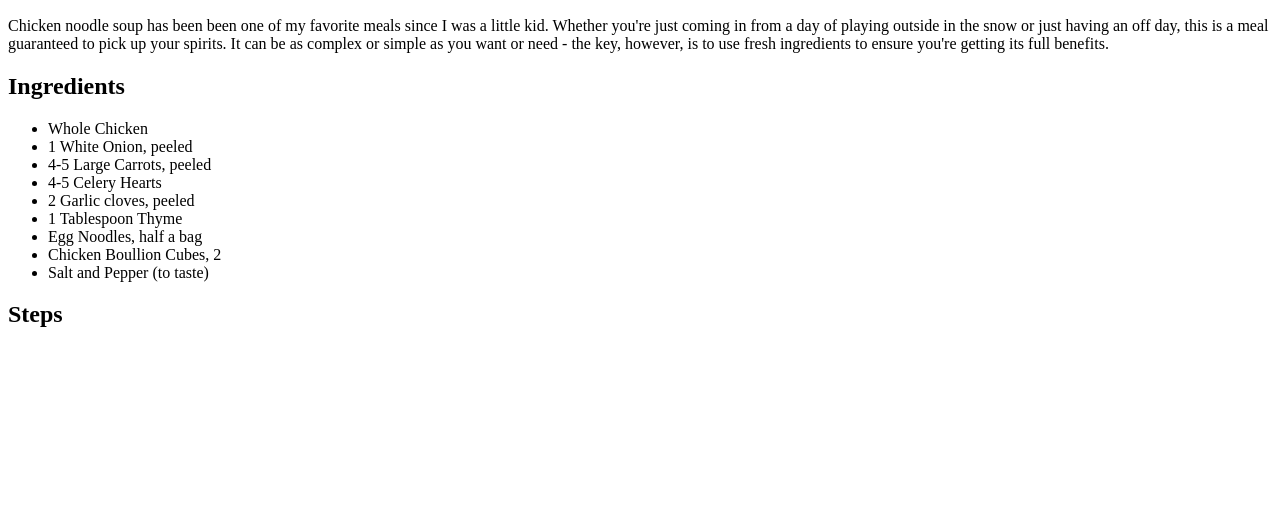
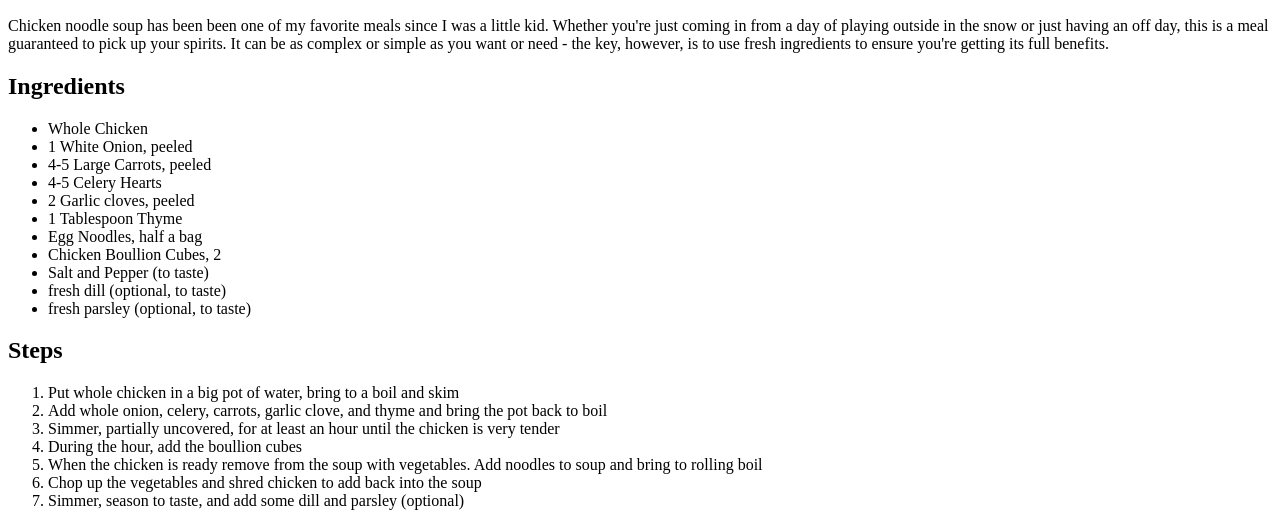
Before and after one commit to alyczman/odin-recipes, a plain HTML site: page recipes/chicken-soup.html in a window 1280 px wide. Shown: the part 734-1260 px from the top of the page. Before the commit the page ends 1082 px from the top, so only its background shows below. Drawn offline with Linux system fonts and the light colour scheme.

Commit message:
finalizing steps for cooking

```diff
--- a/recipes/chicken-soup.html
+++ b/recipes/chicken-soup.html
@@ -40,8 +40,20 @@
         <li>Egg Noodles, half a bag</li>
         <li>Chicken Boullion Cubes, 2</li>
         <li>Salt and Pepper (to taste)</li>
+        <li>fresh dill (optional, to taste)</li>
+        <li>fresh parsley (optional, to taste)</li>
     </ul>
 
     <h2>Steps</h2>
+
+    <ol>
+        <li>Put whole chicken in a big pot of water, bring to a boil and skim</li>
+        <li>Add whole onion, celery, carrots, garlic clove, and thyme and bring the pot back to boil</li>
+        <li>Simmer, partially uncovered, for at least an hour until the chicken is very tender</li>
+        <li>During the hour, add the boullion cubes</li>
+        <li>When the chicken is ready remove from the soup with vegetables. Add noodles to soup and bring to rolling boil</li>
+        <li>Chop up the vegetables and shred chicken to add back into the soup</li>
+        <li>Simmer, season to taste, and add some dill and parsley (optional)</li>
+    </ol>
 </body>
 </html>
```
Also changed, not shown: index.html (+1 -1 lines), 1 other file.
